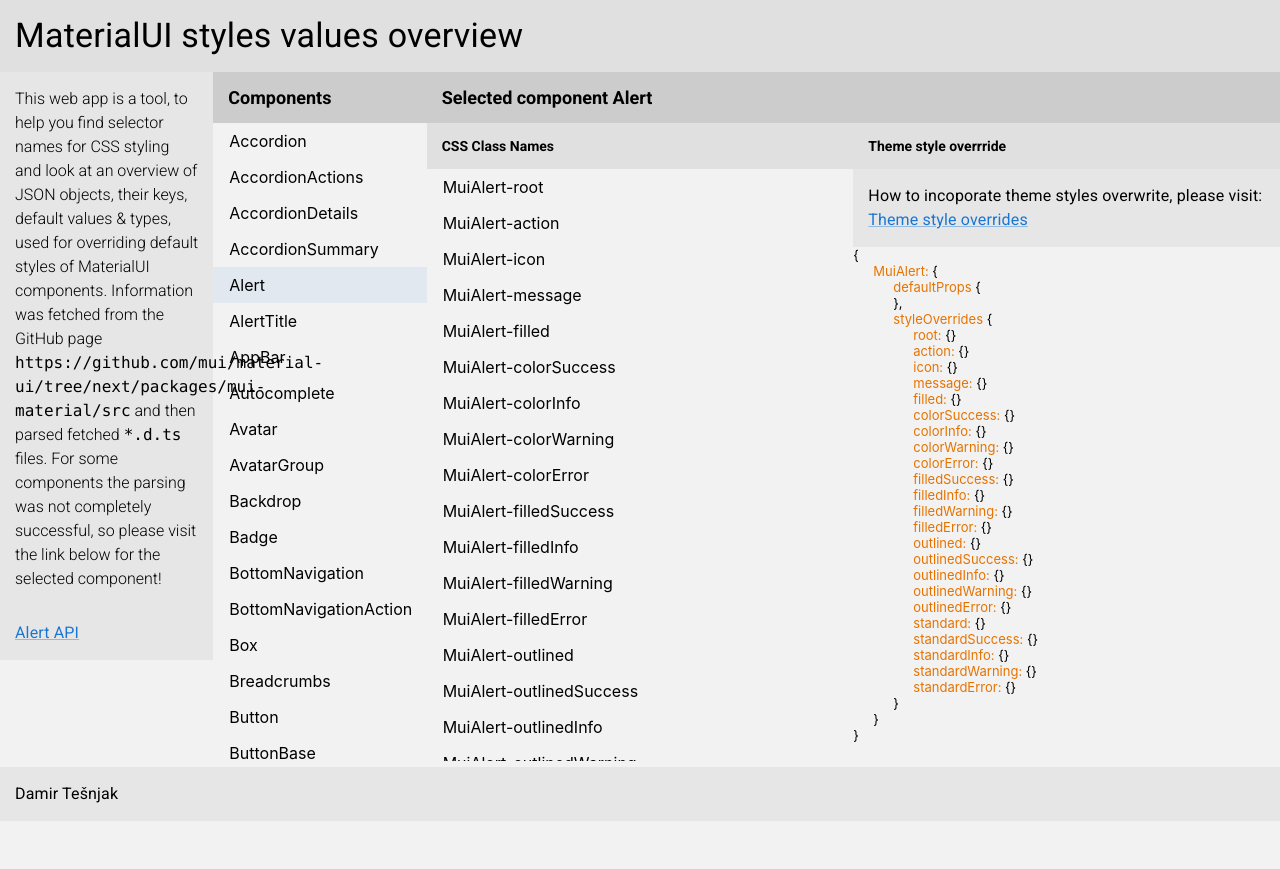
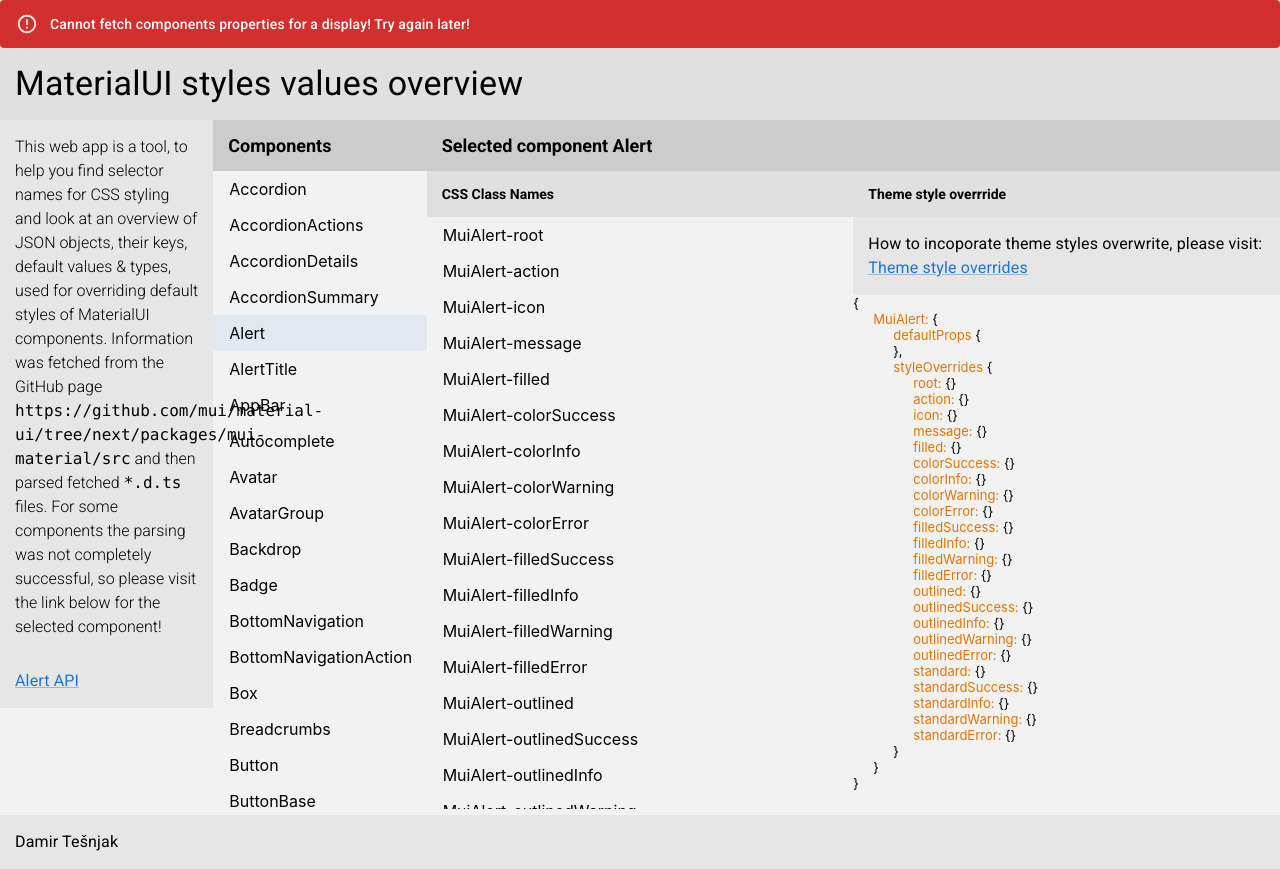
Before and after one commit to DamirTesnjak/material-ui-global-style, a React (Create React App) app: page / in a window 1280 px wide. Both pictures are taken after a click on the button "Alert". Before the commit the page ends 821 px from the top, so only its background shows below. Built offline with nearby package versions, Linux system fonts and the light colour scheme; no server answers; the HTML template or start-up script is replaced by a standard one.

Commit message:
added error message display

```diff
--- a/src/App.tsx
+++ b/src/App.tsx
@@ -1,5 +1,5 @@
-import { useState } from "react";
-import { Box, Grid, Link, ListItemButton, Typography, ThemeOptions } from "@mui/material";
+import { useEffect, useState } from "react";
+import { Box, Grid, Link, ListItemButton, Typography, ThemeOptions, Stack, Alert } from "@mui/material";
 import { ThemeProvider, createTheme } from '@mui/material/styles';
 
 import { CssSelectorItemList } from "./components/CssSelectorItemList"
@@ -17,6 +17,7 @@
 function App() {
     const [muiCssSelector, setMuiClass] = useState("");
     const [jsonDisplayAsHTML, getJsonDisplayAsHTML] = useState([]);
+    const [error, setError] = useState(false);
 
     function displayComponentsClassNamesInfo() {
         const muiComponentsClasses = Object.keys(muiCssSelectors);
@@ -35,6 +36,7 @@
                                     getComponentProps({
                                         componentClass: muiClassItem,
                                         getJsonDisplayAsHTML,
+                                        setError,
                                     });
                                 }}
                                 selected={muiClassItem === muiCssSelector}
@@ -46,8 +48,21 @@
             </Box>)
     }
 
+    useEffect(() => {
+        if(error) {
+            setTimeout(() => setError(false), 5000);
+        }
+    }, [error]);
+
     return (
         <ThemeProvider theme={theme}>
+            {error && (
+                <Stack sx={{ width: '100%' }} spacing={2}>
+                    <Alert variant="filled" severity="error">
+                        Cannot fetch components properties for a display! Try again later!
+                    </Alert>
+                </Stack>
+            )}
             <Box>
                 <Typography variant="h4">
                     MaterialUI styles values overview
--- a/src/methods/getComponentProps.tsx
+++ b/src/methods/getComponentProps.tsx
@@ -4,7 +4,8 @@
 export function getComponentProps(args: GetComponentPropsArgs) {
     const {
         componentClass,
-        getJsonDisplayAsHTML
+        getJsonDisplayAsHTML,
+        setError,
     } = args;
     const componentNameString = componentName(componentClass);
 
@@ -17,7 +18,11 @@
             }
         })
             .then((res) => {
-                if (res) {
+                if (res.status === 404 || res.status === 500) {
+                    setError(true);
+                }
+                if (res.status === 200) {
+                    console.log('res', res);
                     res.text()
                         .then((tSCode) => {
                             const codeLines = tSCode.split("\n");
@@ -141,7 +146,7 @@
                                             </div>
                                         )
                                     }
-                                    return (<div/>)
+                                    return (<div />)
                                 }
 
                                 if (propLineIndex > 0 && propsListCleaned[propLineIndex - 1].includes("@default")) {
@@ -186,7 +191,7 @@
                         });
                 }
             })
-            .catch((err) => console.log('err', err))
+            .catch((_err) => setError(true));
     }
     fetchTypeScriptComponentCode();
 }
--- a/src/types/GetComponentPropsArgs.ts
+++ b/src/types/GetComponentPropsArgs.ts
@@ -3,4 +3,5 @@
 export interface GetComponentPropsArgs {
     componentClass: string;
     getJsonDisplayAsHTML: Dispatch<SetStateAction<any>>;
+    setError: Dispatch<SetStateAction<boolean>>;
 }
```
